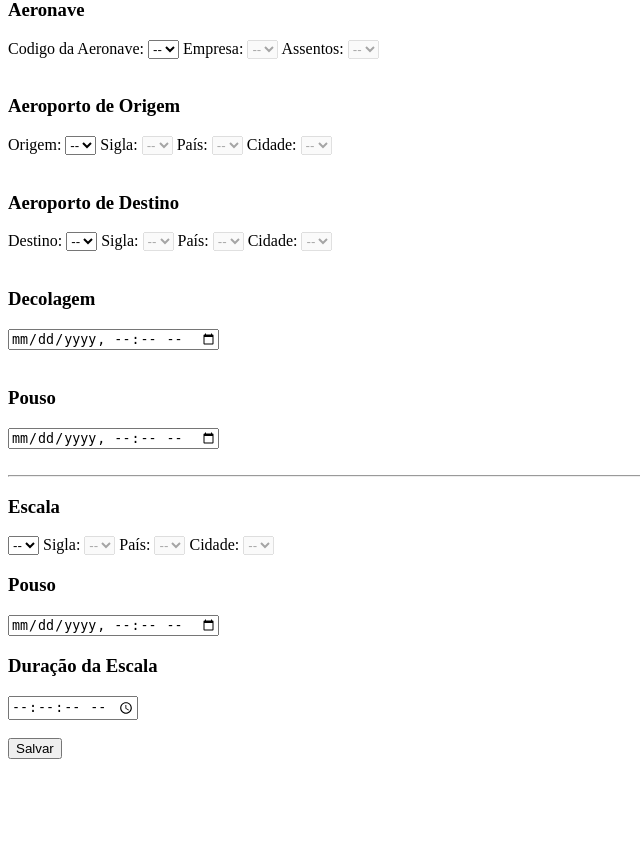
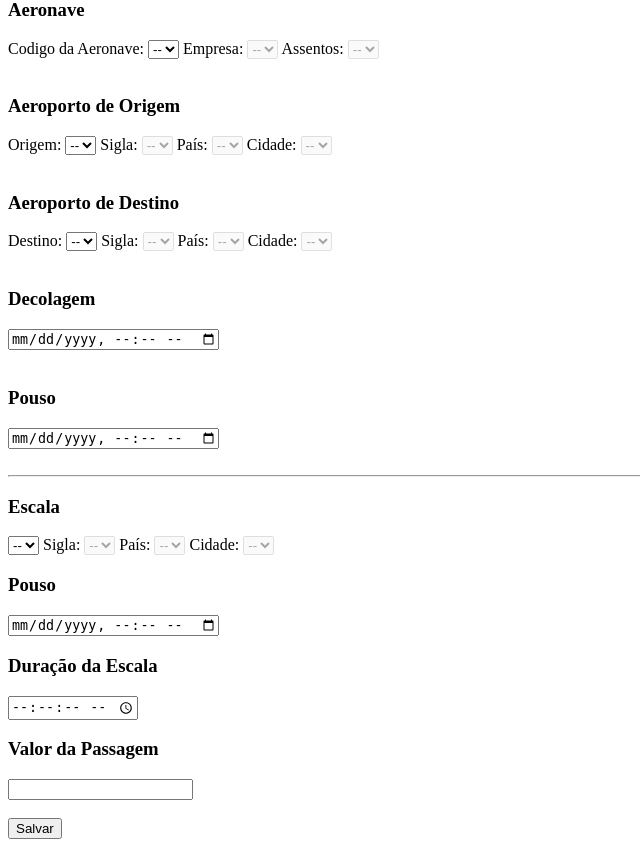
Before and after one commit to gustavinxd/bag-a-bagV2, a PHP site: page /back/criar_voo.php in a window 1280 px wide. Shown: the part 81-928 px from the top of the page, without its empty margins (0-640 px from the left). Before the commit the page ends 840 px from the top, so only its background shows below. Run offline with PHP 8.4, Linux system fonts and the light colour scheme; data that the repository does not hold is empty; a stand-in replaces the project's code that opens the database connection.

Commit message:
valor da passagem na criação do voo

```diff
--- a/back/criar_voo.php
+++ b/back/criar_voo.php
@@ -251,12 +251,30 @@ while($row_origem = mysqli_fetch_assoc($consulta)) {
             <input type="time" name="tempo_escala" step="1">
         </div>
 
+        <!-- DEFINIR VALOR DAS PASSAGENS PARA ADULTOS -->
+        <div>
+            <h3>Valor da Passagem</h3>
+            <input type="text" name="valor_passagem" id="valor_passagem" oninput="formatarValor()">
+
+        </div>
+
+
         <br>
 
         <input type="submit" value="Salvar">
     </form>
 
     <script>
+        function formatarValor() {
+            var inputValor = document.getElementById('valor_passagem');
+            var valor = inputValor.value.replace(/\D+/g, ''); // Remove caracteres não numéricos
+            var valorFormatado = (Number(valor) / 100).toLocaleString('pt-BR', {
+                style: 'currency',
+                currency: 'BRL'
+            });
+            inputValor.value = valorFormatado;
+        }
+
         let form = document.forms['voo'];
 
         function mudaSelectsAeronave() {
```
Also changed, not shown: back/controller/controller_adicionar_voo.php (+8 -0 lines).
